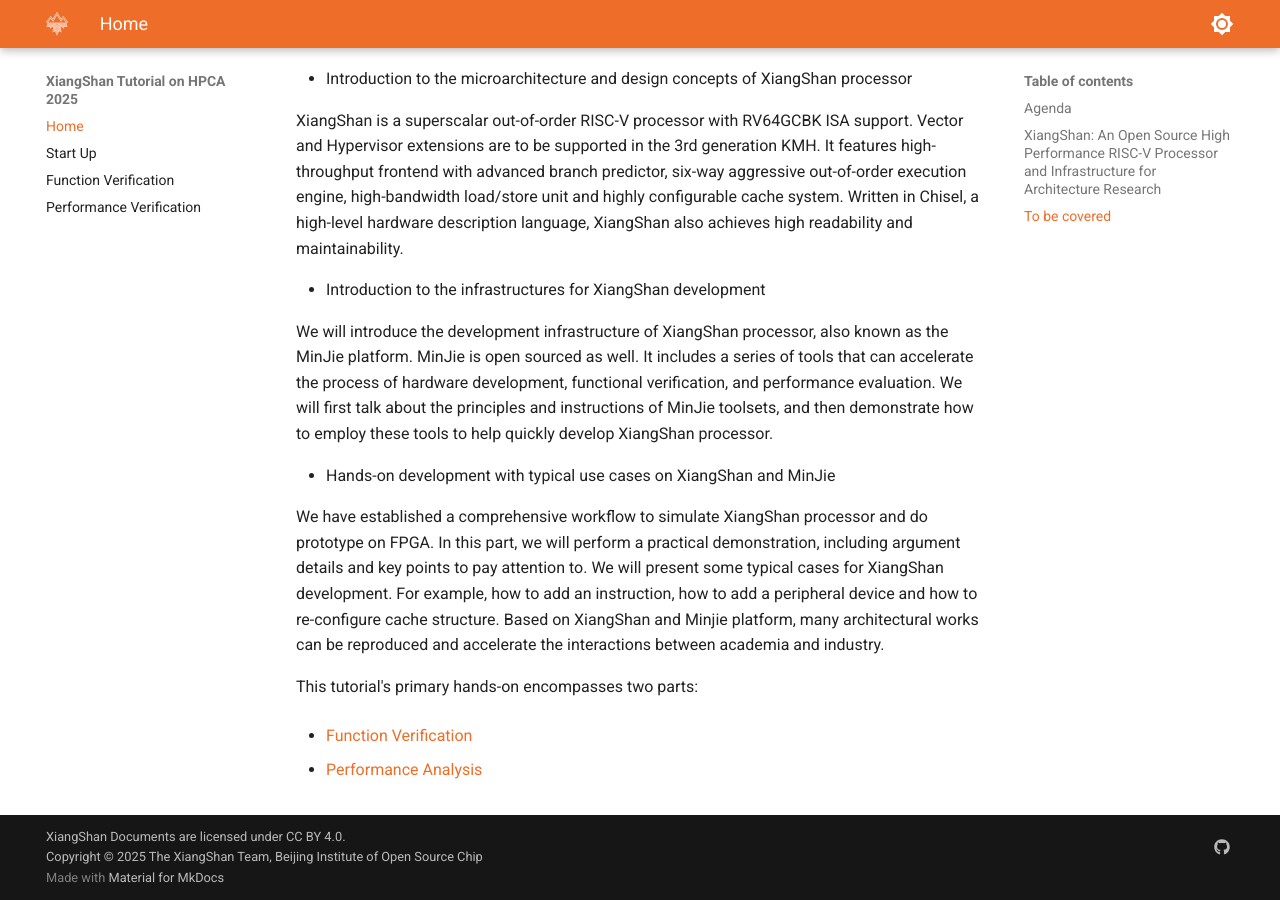
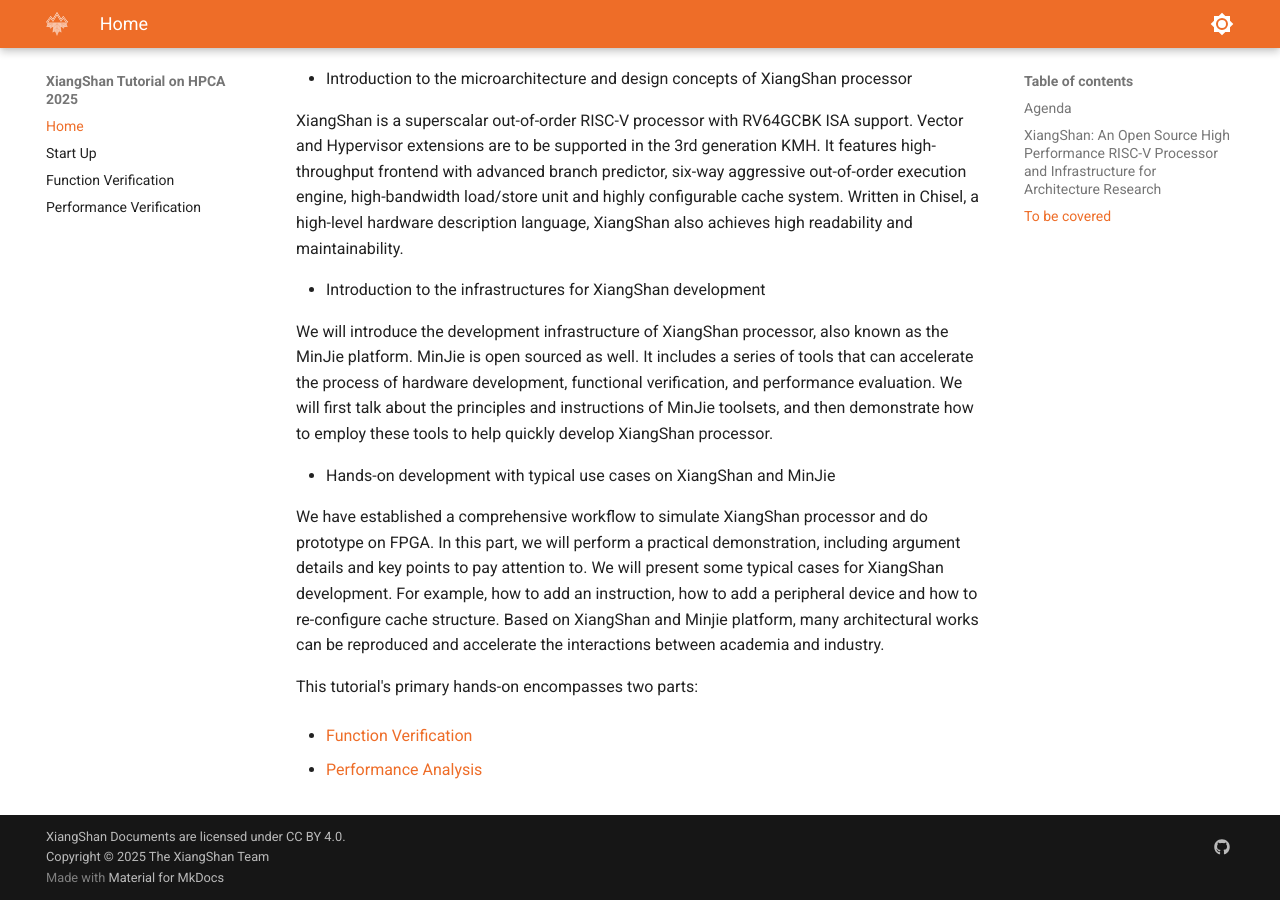
Before and after one commit to OpenXiangShan/tutorial, an MkDocs documentation site: the page built from docs/index.md, in a window 1280 px wide and 900 px high, scrolled down 2240 px. Built offline with MkDocs 1.6.1 and Material for MkDocs 9.7.7, drawn with Linux system fonts in a browser that asks for light colours.

Commit message:
docs: update README and copyright

```diff
--- a/mkdocs.yml
+++ b/mkdocs.yml
@@ -2,7 +2,7 @@
 site_name: XiangShan Tutorial on HPCA 2025
 copyright: |
   <div>XiangShan Documents are licensed under <a href="https://creativecommons.org/licenses/by/4.0/">CC BY 4.0</a>.</div>
-  <div>Copyright © 2025 The XiangShan Team, Beijing Institute of Open Source Chip</div>
+  <div>Copyright © 2025 The XiangShan Team</div>
 
 theme:
   name: material
```
Also changed, not shown: README.md (+8 -0 lines).
